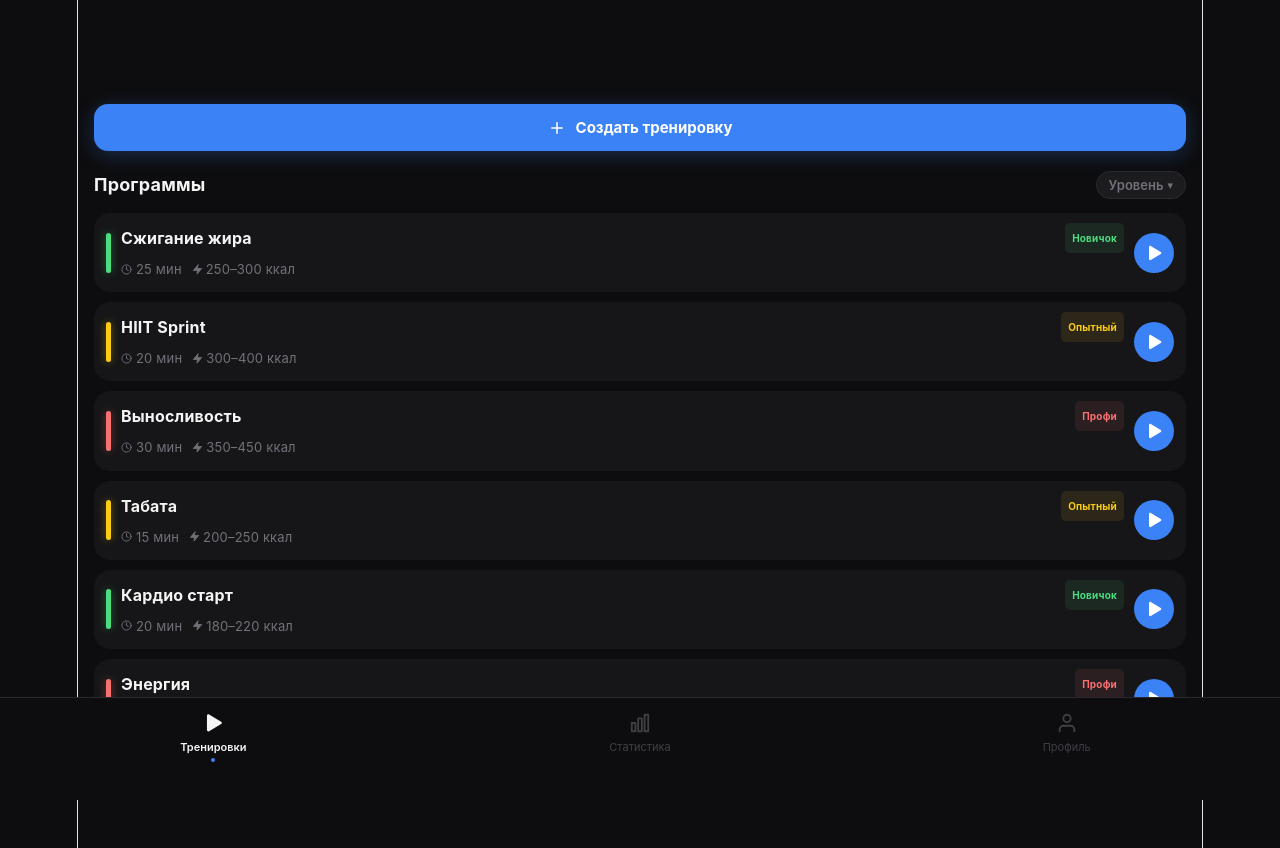
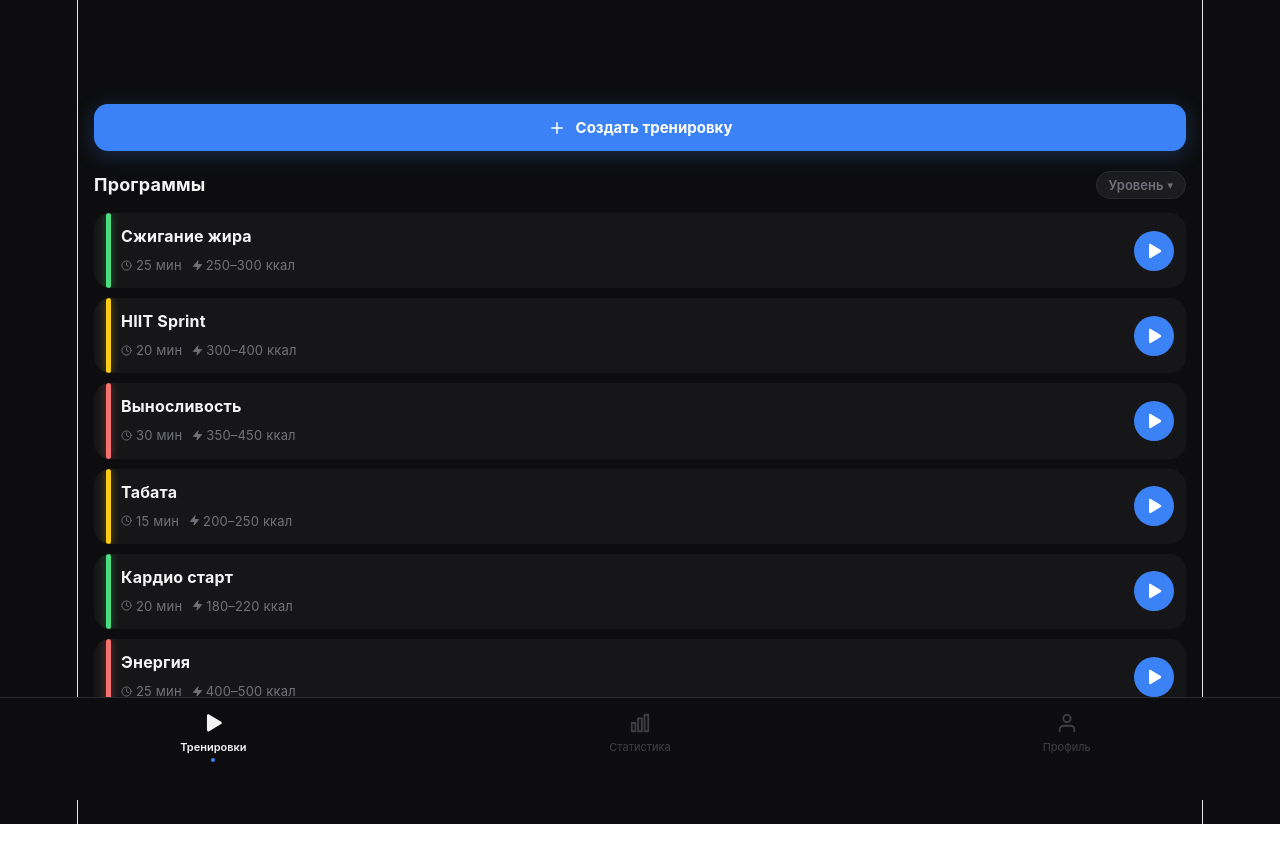
Before and after one commit to migachevyar/bike-workout, a React (Vite) app: page / in a window 1280 px wide. After the commit the page ends 824 px from the top, so only its background shows below. Built offline with nearby package versions, Linux system fonts and the light colour scheme.

Commit message:
Update App.jsx

```diff
--- a/src/App.jsx
+++ b/src/App.jsx
@@ -572,9 +572,9 @@ function SortList({intervals,onChange}) {
 
 // ─── LEVEL COLOR BAR ─────────────────────────────────────────────────────────
 const LEVEL_BAR = { beginner:"#4ade80", intermediate:"#facc15", pro:"#f87171", custom:"#3b82f6" };
-function LevelBar({level,height=52}) {
+function LevelBar({level}) {
   const color = LEVEL_BAR[level] || LEVEL_BAR.custom;
-  return <div style={{width:5,height,borderRadius:3,background:color,flexShrink:0,boxShadow:`0 0 8px ${color}66`}}/>;
+  return <div style={{width:5,alignSelf:"stretch",margin:"-10px 0",borderRadius:3,background:color,flexShrink:0,boxShadow:`0 0 8px ${color}66`}}/>;
 }
 
 // ─── PROGRAM CARD (Figma style) ───────────────────────────────────────────────
@@ -586,11 +586,10 @@ function ProgCard({prog,onStart,added}) {
   return (
     <div style={{background:CARD,borderRadius:16,overflow:"hidden",marginBottom:10,animation:"slideUp 0.18s ease both"}}>
       <div {...ph} onClick={()=>setOpen(v=>!v)} style={{...ps,display:"flex",alignItems:"center",gap:10,padding:"10px 12px",cursor:"pointer"}}>
-        <LevelBar level={prog.level} height={40}/>
+        <LevelBar level={prog.level}/>
         <div style={{flex:1,minWidth:0}}>
           <div style={{display:"flex",alignItems:"center",gap:8,marginBottom:3,flexWrap:"nowrap"}}>
             <div style={{fontSize:16,fontWeight:700,overflow:"hidden",whiteSpace:"nowrap",textOverflow:"ellipsis",flex:1,textAlign:"left"}}>{prog.name}</div>
-            <span style={{fontSize:10,fontWeight:700,color:lc,background:lc+"18",borderRadius:5,padding:"2px 7px",flexShrink:0,whiteSpace:"nowrap"}}>{prog.ll}</span>
           </div>
           <div style={{display:"flex",alignItems:"center",gap:10}}>
             <span style={{display:"flex",alignItems:"center",gap:4,color:SUB,fontSize:13}}><I.Clock size={11}/>{prog.dur} мин</span>
@@ -664,7 +663,7 @@ function WCard({workout,onStart,onEdit,onDelete}) {
           transform:`translateX(${tx}px)`,
           transition:(drag.current&&isH.current)?"none":"transform 0.28s cubic-bezier(0.25,0.46,0.45,0.94)",
           position:"relative",zIndex:1,userSelect:"none",touchAction:(!isP&&open)?"none":"pan-y"}}>
-        <LevelBar level={workout.barColor||"custom"} height={40}/>
+        <LevelBar level={workout.barColor||"custom"}/>
         <div {...ph} onClick={()=>{if(!open)onStart();}} style={{...ps,flex:1,minWidth:0,cursor:"pointer"}}>
           <div style={{fontSize:16,fontWeight:700,marginBottom:3,overflow:"hidden",whiteSpace:"nowrap",textOverflow:"ellipsis",textAlign:"left"}}>{workout.name}</div>
           <div style={{display:"flex",alignItems:"center",gap:10}}>
@@ -748,7 +747,7 @@ function HomeView({navigate}) {
   const startProg=async prog=>{ const ex=workouts.find(w=>w.id===prog.id); if(ex){navigate("workout",ex.id);return;} const w={id:prog.id,name:prog.name,intervals:prog.iv.map(iv=>({...iv,id:uid()}))}; await db.saveW(w); navigate("workout",w.id); };
   const chooseLevel=l=>{ localStorage.setItem("bw_ul",l); setUL(l); setLvlSheet(false); };
   const myWorkouts=workouts.filter(w=>!PROG_IDS.has(w.id));
-  const filtProgs=userLevel?PROGS.filter(p=>p.level===userLevel):PROGS;
+  const filtProgs=userLevel==="all"?[...PROGS].sort((a,b)=>a.dur-b.dur):userLevel?PROGS.filter(p=>p.level===userLevel):PROGS;
 
   if(loading) return <Loader/>;
 
@@ -778,7 +777,7 @@ function HomeView({navigate}) {
           <div style={{fontSize:18,fontWeight:700}}>Программы</div>
           <button onClick={()=>setLvlSheet(true)}
             style={{background:CARD2,border:`1px solid ${LINE}`,borderRadius:20,padding:"5px 12px",color:userLevel?BLUE:SUB,fontSize:13,fontWeight:600,cursor:"pointer",display:"flex",alignItems:"center",gap:4}}>
-            {userLevel?LEVEL_LABEL[userLevel]:"Уровень"} <span style={{fontSize:11}}>▾</span>
+            {userLevel==="all"?"Все":userLevel?LEVEL_LABEL[userLevel]:"Уровень"} <span style={{fontSize:11}}>▾</span>
           </button>
         </div>
         {filtProgs.map(p=><ProgCard key={p.id} prog={p} onStart={startProg} added={addedIds.has(p.id)}/>)}
@@ -790,7 +789,8 @@ function HomeView({navigate}) {
           <div onClick={e=>e.stopPropagation()} style={{width:"100%",background:CARD,borderRadius:"20px 20px 0 0",padding:"20px 16px",paddingBottom:"max(32px,env(safe-area-inset-bottom,32px))"}}>
             <div style={{width:36,height:4,background:MUTED,borderRadius:2,margin:"0 auto 20px"}}/>
             <div style={{fontSize:17,fontWeight:700,marginBottom:16}}>Ваш уровень</div>
-            {[{l:"beginner",label:"Новичок",emoji:"🌱",desc:"Первые тренировки, безопасная нагрузка"},
+            {[{l:"all",label:"Все",emoji:"🏅",desc:"Все программы по возрастанию времени"},
+              {l:"beginner",label:"Новичок",emoji:"🌱",desc:"Первые тренировки, безопасная нагрузка"},
               {l:"intermediate",label:"Опытный",emoji:"⚡",desc:"HIIT, интервалы, смешанная нагрузка"},
               {l:"pro",label:"Профи",emoji:"🏆",desc:"Максимальная интенсивность, VO2max"}].map(lv=>(
               <button key={lv.l} onClick={()=>chooseLevel(lv.l)}
```
